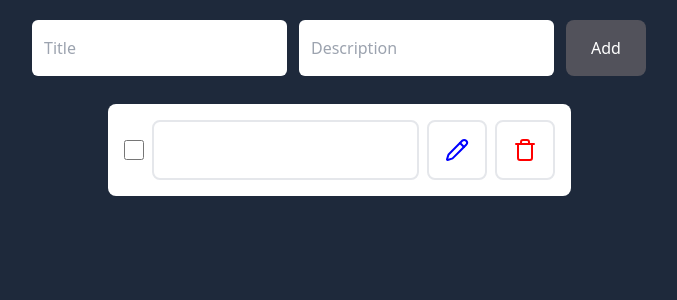
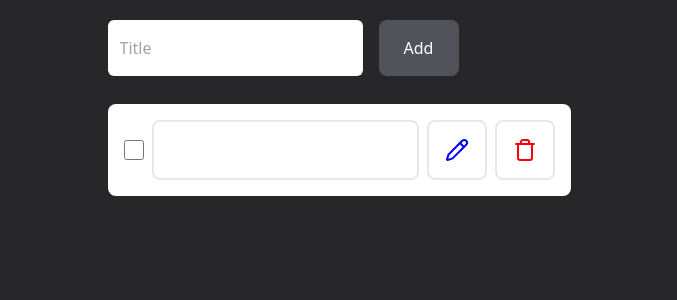
Before and after one commit to mohdfarshaad/todo, a React (Vite) app in the folder client/: page / in a window 1280 px wide. Shown: the top 300 px of the page, without its empty margins (301-978 px from the left). Built offline with nearby package versions, Linux system fonts and the light colour scheme.

Commit message:
clean up code

```diff
--- a/client/src/App.jsx
+++ b/client/src/App.jsx
@@ -59,9 +59,11 @@ function App() {
   // };
 
   return (
-    <div className="flex flex-col p-5 items-center text-white h-screen min-w-max bg-slate-800">
-      <TodoForm />
-      <TodoList />
+    <div className="flex justify-center items-center w-full bg-zinc-800">
+      <div className="flex flex-col p-5 items-start justify-start text-white h-screen min-w-max bg-zinc-800">
+        <TodoForm />
+        <TodoList />
+      </div>
     </div>
   );
 }
--- a/client/src/components/TodoForm.jsx
+++ b/client/src/components/TodoForm.jsx
@@ -2,22 +2,17 @@ import PropTypes from "prop-types";
 
 function TodoForm({ onClick: onClick, value: value, onChange: onChange }) {
   return (
-    <div className="flex flex-col md:flex-row justify-center content-center mb-4">
+    <div className="flex justify-center content-center mb-4 space-x-4">
       <input
         type="text"
-        className="mb-3 md:mr-3 py-4 px-3 outline-none focus:outline-none text-black rounded-md"
+        className="mb-3  py-4 px-3 outline-none focus:outline-none text-black rounded-md"
         placeholder="Title"
-      />
-      <input
-        type="text"
-        className="mb-3 py-4 px-3 outline-none focus:outline-none text-black rounded-md"
-        placeholder="Description"
         value={value}
         onChange={onChange}
       />
       <button
         onClick={onClick}
-        className=" bg-zinc-600 rounded-lg py-3  md:w-20 md:h-14  md:ml-3"
+        className=" bg-zinc-600 rounded-lg py-3  w-20 h-14  md:ml-3"
       >
         Add
       </button>
--- a/client/src/components/TodoList.jsx
+++ b/client/src/components/TodoList.jsx
@@ -1,21 +1,45 @@
 import { Pencil, Trash } from "lucide-react";
+import PropTypes from "prop-types";
 
-function TodoList() {
+function TodoList({
+  value: value,
+  onChange: onChange,
+  onUpdate: onUpdate,
+  onDelete: onDelete,
+  readOnly: readOnly = false,
+}) {
   return (
     <div className="flex space-x-2 p-4 bg-white rounded-lg">
       <input type="checkbox" className="w-5" />
       <input
         type="text"
         className="w-max p-4  rounded-lg  outline-black border-gray border-2"
+        value={value}
+        onChange={onChange}
+        readOnly={readOnly}
       />
-      <button className="bg-white p-4 rounded-lg border-gray border-2 ">
+      <button
+        onClick={onUpdate}
+        className="bg-white p-4 rounded-lg border-gray border-2 "
+      >
         <Pencil color="blue" />
       </button>
-      <button className="bg-white p-4 rounded-lg border-gray border-2">
+      <button
+        onClick={onDelete}
+        className="bg-white p-4 rounded-lg border-gray border-2"
+      >
         <Trash color="red" />
       </button>
     </div>
   );
 }
 
+TodoList.propTypes = {
+  value: PropTypes.string.isRequired,
+  onChange: PropTypes.func.isRequired,
+  onUpdate: PropTypes.func.isRequired,
+  onDelete: PropTypes.func.isRequired,
+  readOnly: PropTypes.bool.isRequired,
+};
+
 export default TodoList;
```
